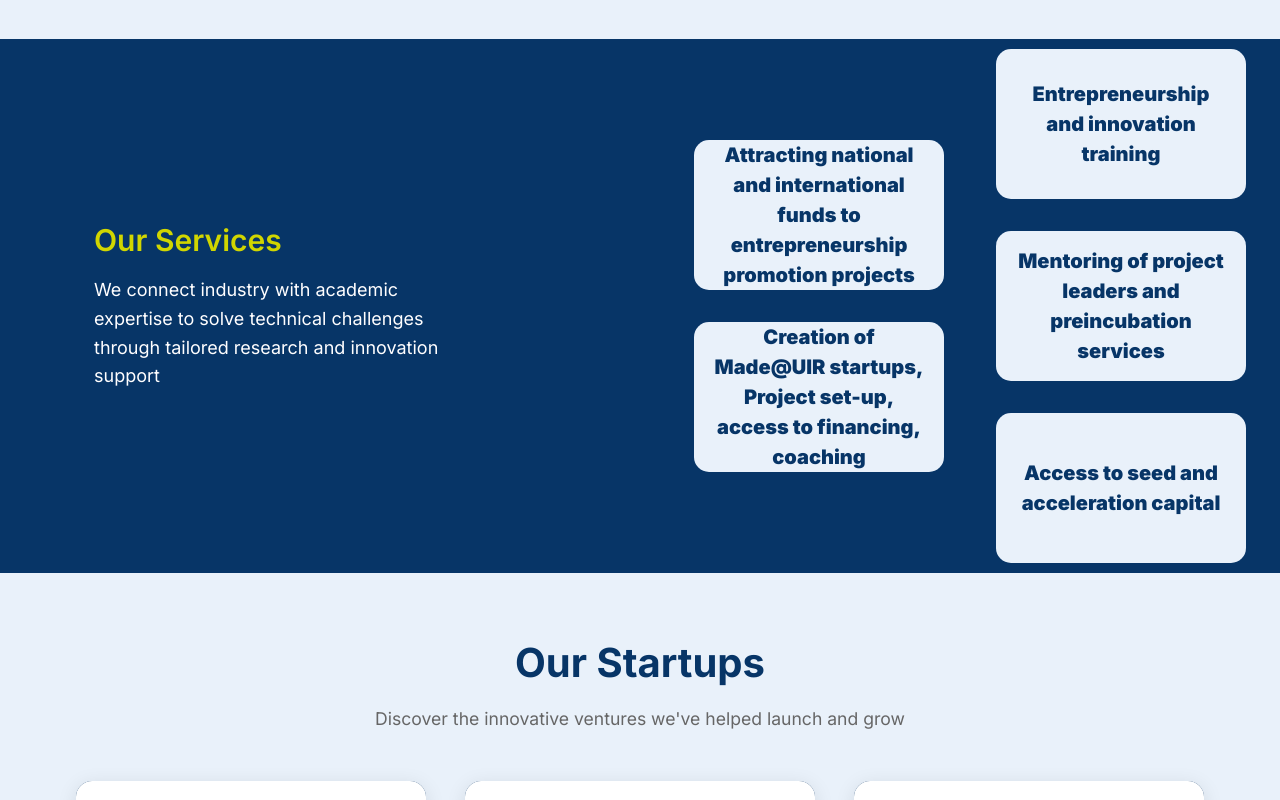
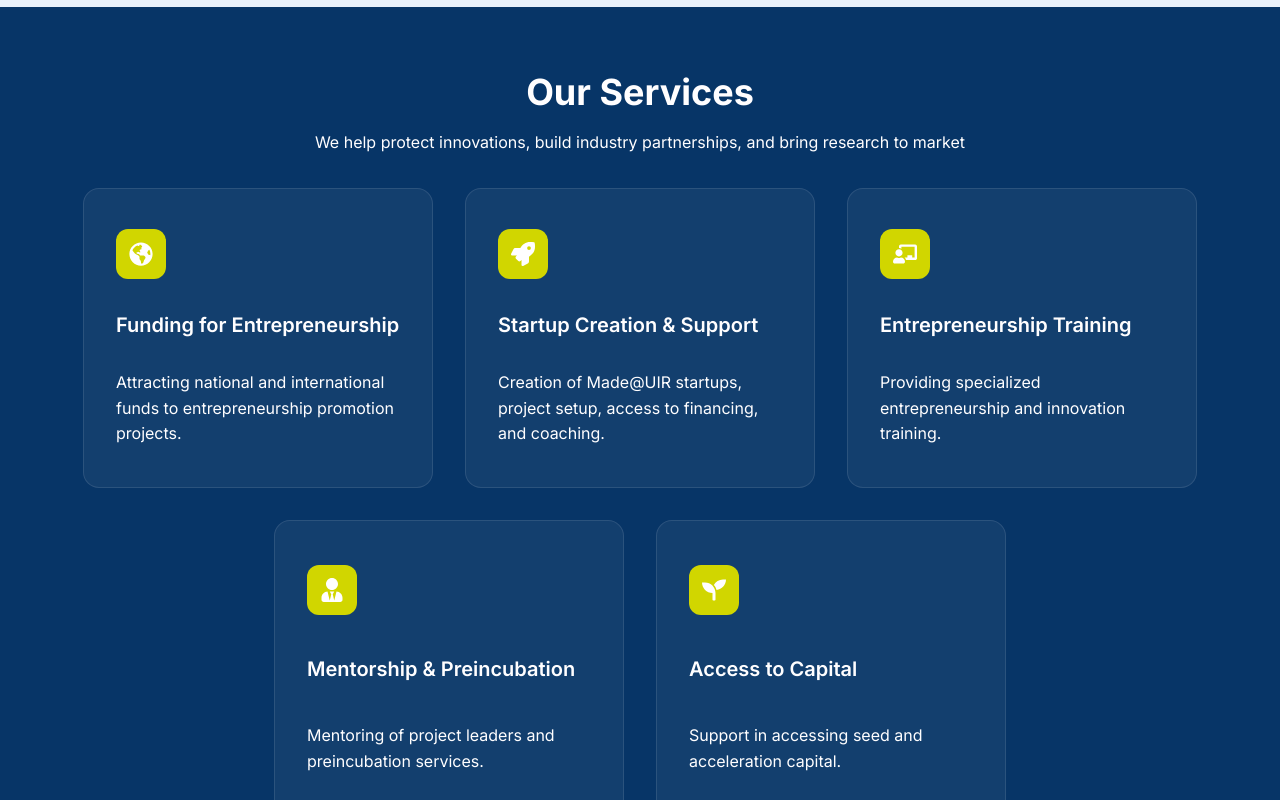
Before and after one commit to yahya-mdarhri/cie_market_frontend, a React (Vite) app: page /incubator in a window 1280 px wide. Shown: the part 1540-2340 px from the top of the page. Built offline with nearby package versions, Linux system fonts and the light colour scheme.

Commit message:
feat: update all departements service section
- added the services component to each page
- add services data which includes (icon, title and description)
- remove unused heroImage and partners

```diff
--- a/src/pages/landing/incubator/Incubator.tsx
+++ b/src/pages/landing/incubator/Incubator.tsx
@@ -6,7 +6,6 @@ import VisionAndMission from "@ui/Landing/VisionAndMission/VisionAndMission";
 import image from "./images/incubator.png";
 import image2 from "./images/incubator2.png";
 import startup1 from "./images/startup1.png";
-import program1 from "./images/program1.png";
 
 
 import enabel from "./images/partners/enabel.png";
@@ -15,6 +14,44 @@ import founders from "./images/partners/212_founders.png";
 
 import Partners from "@ui/Landing/Partners/Partners";
 import { useDocumentTitle } from "@hooks/useDocumentTitle";
+
+import {
+	FaGlobeAmericas,
+	FaRocket,
+	FaChalkboardTeacher,
+	FaUserTie,
+	FaSeedling
+  } from "react-icons/fa";
+import Services from "@ui/Landing/Services/Services";
+
+  const servicesData = [
+	{
+	  icon: <FaGlobeAmericas />,
+	  title: "Funding for Entrepreneurship",
+	  description: "Attracting national and international funds to entrepreneurship promotion projects."
+	},
+	{
+	  icon: <FaRocket />,
+	  title: "Startup Creation & Support",
+	  description: "Creation of Made@UIR startups, project setup, access to financing, and coaching."
+	},
+	{
+	  icon: <FaChalkboardTeacher />,
+	  title: "Entrepreneurship Training",
+	  description: "Providing specialized entrepreneurship and innovation training."
+	},
+	{
+	  icon: <FaUserTie />,
+	  title: "Mentorship & Preincubation",
+	  description: "Mentoring of project leaders and preincubation services."
+	},
+	{
+	  icon: <FaSeedling />,
+	  title: "Access to Capital",
+	  description: "Support in accessing seed and acceleration capital."
+	}
+  ];
+
 
 const statsData:StatsItemsType = {
 	a: { name: "Innovation & Patents", value: 644 },
@@ -43,7 +80,6 @@ const partners = [
 const heroProps: HeroProps = {
 	heroTitle: <>Incubator 360º</>,
 	heroDescription: "We provide the tools, mentorship, and environment to turn ideas into saleable ventures",
-	heroImage: image,
 	firstAction: "Submit A Patent",
 	// secondAction: "Submit A Patent",
 	stats: statsData,
@@ -125,25 +161,7 @@ function Incubator() {
 					mission="support the Made @UIR towards the Go to Market and the association with investors."
 					vision="Accelerating the ROI of Made @UIR = Invention x Commercialization"
 				/>
-				<div className="ttoServices">
-					<div className="ttoServicesLeft">
-						<h2>Our Services</h2>
-						<p>
-						We connect industry with academic expertise to solve technical challenges through tailored research and innovation support
-						</p>
-					</div>
-					<div className="ttoServicesRight">
-						<div className="ttoServicesRight1">
-							<div className=" ttoServiceCard">Attracting national and international funds to entrepreneurship promotion projects</div>
-							<div className=" ttoServiceCard">Creation of Made@UIR startups, Project set-up, access to financing, coaching</div>
-						</div>
-						<div className="ttoServicesRight2">
-							<div className=" ttoServiceCard">Entrepreneurship and innovation training</div>
-							<div className=" ttoServiceCard">Mentoring of project leaders and preincubation services</div>
-							<div className=" ttoServiceCard">Access to seed and acceleration capital</div>
-						</div>
-					</div>
-				</div>
+				<Services services={servicesData} />
 				<Startups/>
 				<Partners partners={partners} />
 		</LandingLayout>
--- a/src/pages/landing/industrial/industrial.tsx
+++ b/src/pages/landing/industrial/industrial.tsx
@@ -12,9 +12,34 @@ import p3 from "../../../assets/partners/3.png";
 import p4 from "../../../assets/partners/4.png";
 import p5 from "../../../assets/partners/5.png";
 
-import { useState, useEffect } from "react";
 import Partners from "@ui/Landing/Partners/Partners";
 import { useDocumentTitle } from "@hooks/useDocumentTitle";
+import Services from "@ui/Landing/Services/Services";
+
+import {
+	FaTools,
+	FaIndustry,
+	FaLightbulb
+  } from "react-icons/fa";
+
+  const servicesData = [
+	{
+	  icon: <FaTools />,
+	  title: "Solutions to Industrial Problems",
+	  description: "We provide practical solutions to real-world industrial challenges by leveraging research expertise."
+	},
+	{
+	  icon: <FaIndustry />,
+	  title: "Pilot Line Construction",
+	  description: "Support in building preindustrialization pilot lines to scale up innovative products and processes."
+	},
+	{
+	  icon: <FaLightbulb />,
+	  title: "IP Awareness & Innovation Marketing",
+	  description: "Raise awareness about intellectual property and promote innovations through strategic marketing."
+	}
+  ];
+
 
 const statsData:StatsItemsType = {
 	a: { name: "Innovation & Patents", value: 644 },
@@ -25,7 +50,6 @@ const statsData:StatsItemsType = {
 const heroProps: HeroProps = {
 	heroTitle: <>Industrial Clinic</>,
 	heroDescription: "Solving Real-World Challenges Through Academic–Industry Collaboration",
-	heroImage: image,
 	firstAction: "Submit A Patent",
 	// secondAction: "Submit A Patent",
 	stats: statsData,
@@ -44,25 +68,9 @@ function Industrial() {
 					mission="support Made @UIR innovation projects to meet the specific needs of industry and territories"
 					vision="Transform the CIE into an effective Business Unit serving industry and the territories"
 				/>
-				<div className="ttoServices">
-					<div className="ttoServicesLeft">
-						<h2>Our Services</h2>
-						<p>
-							We help protect innovations, build industry partnerships, and bring research to market
-						</p>
-					</div>
-					<div className="ttoServicesRight">
-						<div className="ttoServicesRight1">
-							<div className=" ttoServiceCard">Solutions to industrial problems</div>
-						</div>
-						<div className="ttoServicesRight2">
-							<div className=" ttoServiceCard">Construction of a pilot preindustrialization line</div>
-							<div className=" ttoServiceCard">IP Awareness and Innovation Marketing</div>
-						</div>
-					</div>
-				</div>
+				<Services services={servicesData} />
 
-				<Partners partners={[p1, p2, p3, p4, p5]} />
+				{/* <Partners partners={[p1, p2, p3, p4, p5]} /> */}
 		</LandingLayout>
 	);
 }
--- a/src/pages/landing/tto/tto.tsx
+++ b/src/pages/landing/tto/tto.tsx
@@ -16,6 +16,9 @@ import p5 from "../../../assets/partners/5.png";
 import { useState, useEffect } from "react";
 import Partners from "@ui/Landing/Partners/Partners";
 import { useDocumentTitle } from "@hooks/useDocumentTitle";
+import Services from "@ui/Landing/Services/Services";
+
+import { FaHandshake, FaFileSignature, FaBullhorn } from "react-icons/fa";
 
 const statsData:StatsItemsType = {
 	a: { name: "Innovation & Patents", value: 644 },
@@ -26,7 +29,6 @@ const statsData:StatsItemsType = {
 const heroProps: HeroProps = {
 	heroTitle: <>Technology Transfer Office</>,
 	heroDescription: "Protecting ideas, fostering collaborations, and bringing research to market.",
-	heroImage: image,
 	firstAction: "Submit A Patent",
 	// secondAction: "Submit A Patent",
 	stats: statsData,
@@ -64,6 +66,29 @@ const inventionCardData = [
 		image: inv_img1,
 	},
 ];
+
+
+const servicesData = [
+	{
+		icon: <FaHandshake />,
+		title: "Assistance with the Transfer",
+		description: "Support and guidance in the transfer of technology and knowledge to relevant industries or institutions."
+	},
+	{
+		icon: <FaFileSignature />,
+		title: "Patent and IP Protection Drafting",
+		description: "Drafting support for patent applications and protection of intellectual property."
+	},
+	{
+		icon: <FaBullhorn />,
+		title: "IP Awareness and Innovation Marketing",
+		description: "Promotion of IP awareness and strategic marketing of innovative solutions."
+	}
+];
+
+
+
+
 
 function LandingInventionCards() {
 	const [currentIndex, setCurrentIndex] = useState(0);
@@ -166,26 +191,9 @@ function TTO() {
 					mission="Facilitate the exploitation of the results of scientific research, Open Innovation and its opening up to the market"
 					vision="Transform the TTO into a springboard for innovation at the UIR and make its activity profitable"
 				/>
-				<div className="ttoServices">
-					<div className="ttoServicesLeft">
-						<h2>Our Services</h2>
-						<p>
-							We help protect innovations, build industry partnerships, and bring research to market
-						</p>
-					</div>
-					<div className="ttoServicesRight">
-						<div className="ttoServicesRight1">
-							<div className=" ttoServiceCard">Assistance with the transfer</div>
-						</div>
-						<div className="ttoServicesRight2">
-							<div className=" ttoServiceCard">Patent and IP Protection Drafting</div>
-							<div className=" ttoServiceCard">IP Awareness and Innovation Marketing</div>
-						</div>
-					</div>
-				</div>
+				<Services services={servicesData} />
 				<LandingInventionCards />
-
-				<Partners partners={[p1, p2, p3, p4, p5]} />
+				{/* <Partners partners={[p1, p2, p3, p4, p5]} /> */}
 		</LandingLayout>
 	);
 }
```
